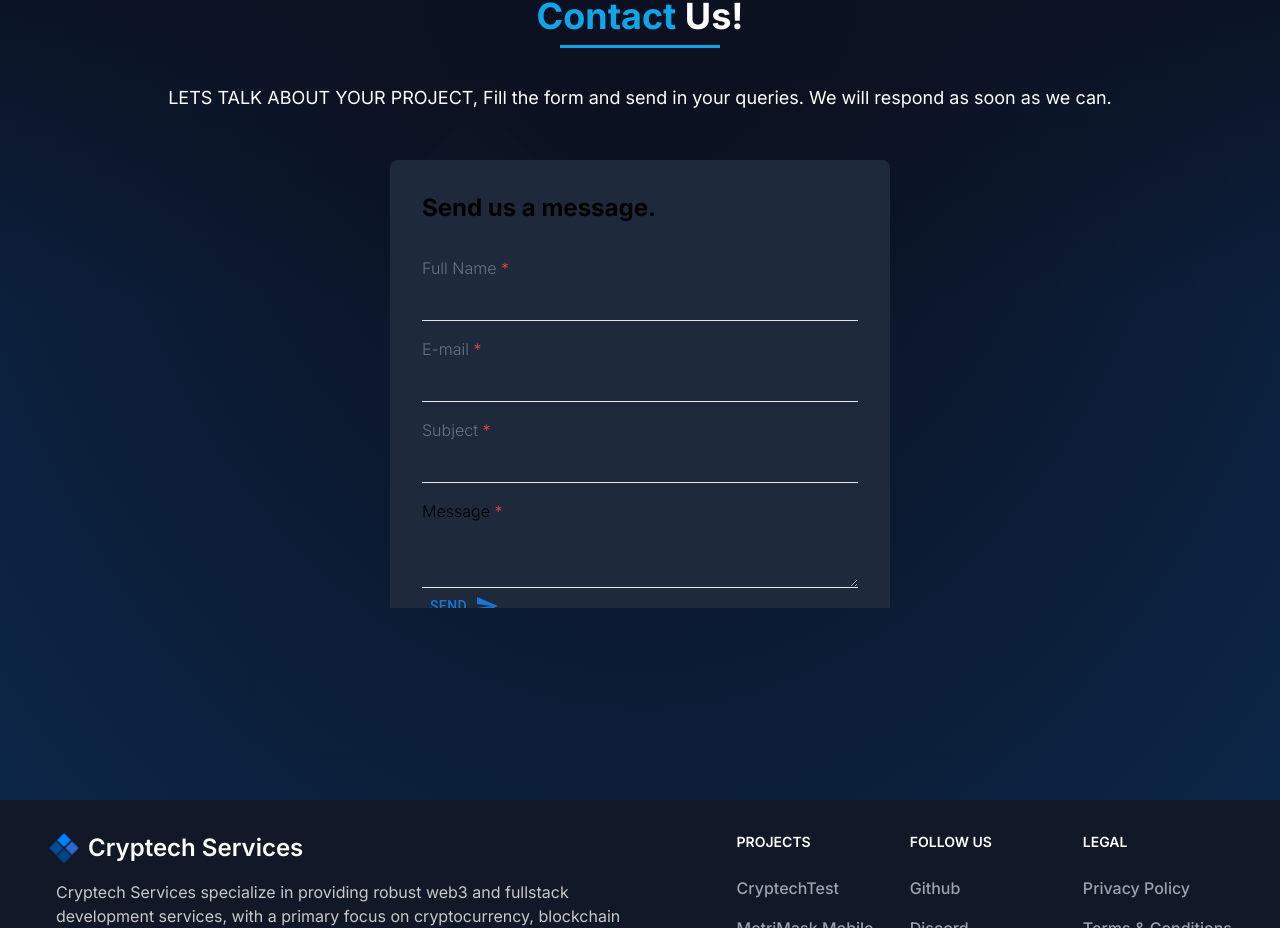
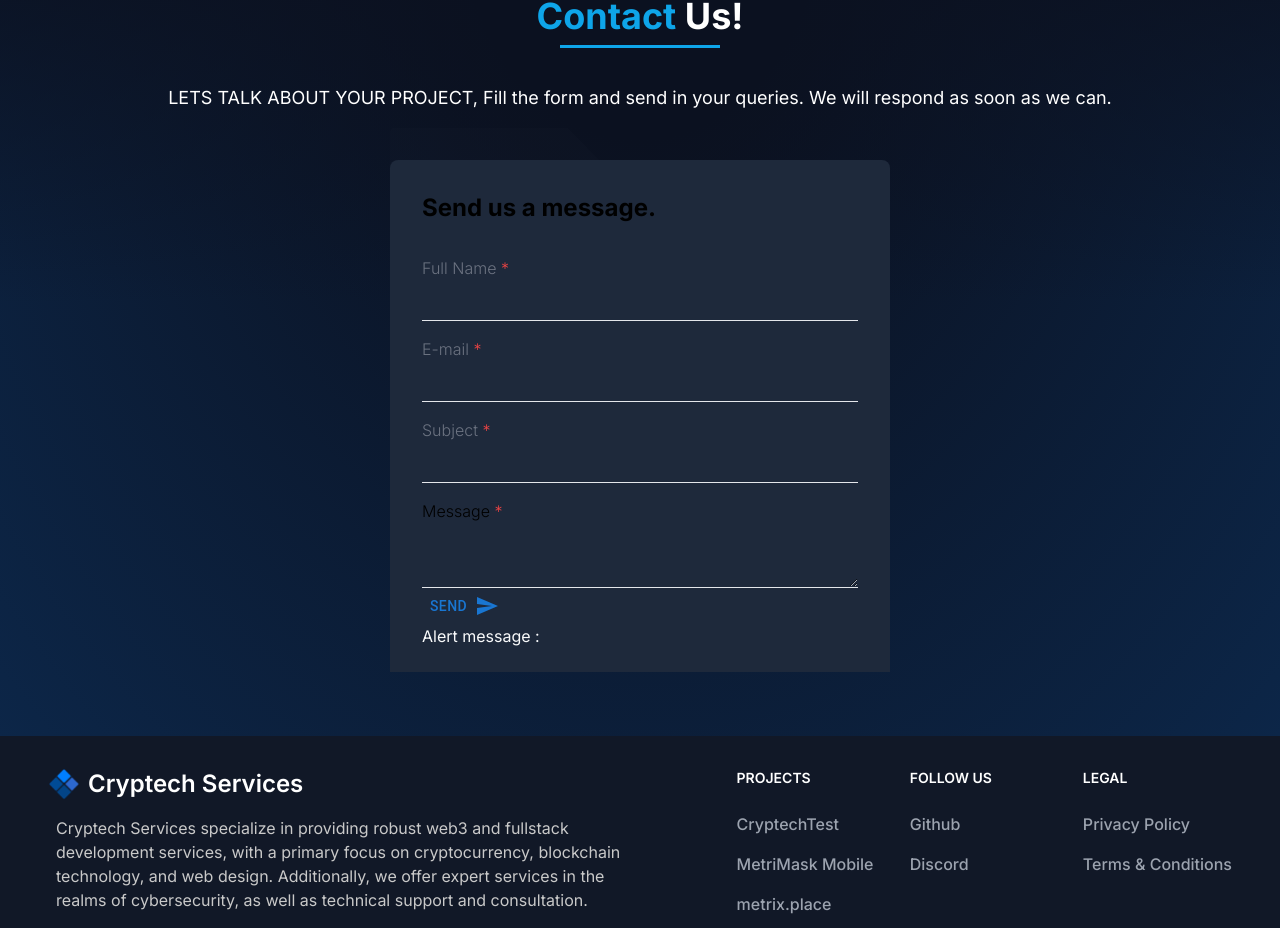
Before and after one commit to ercknard/ctsite, a Next.js app: page / in a window 1280 px wide. Shown: the part 6612-7540 px from the top of the page. Built offline with nearby package versions, Linux system fonts and the light colour scheme.

Commit message:
Update Email.tsx

```diff
--- a/src/components/Email.tsx
+++ b/src/components/Email.tsx
@@ -92,7 +92,7 @@ export default function ContactUs() {
     <section
       // data-aos="zoom-in"
       // data-aos-anchor-placement="top-bottom"
-      className="qxl:min-h-[45vh] lg:min-h-[60vh] flex justify-center pt-8 xxxl:mb-20 mb-32 overflow-x-hidden"
+      className="qxl:min-h-[45vh] lg:min-h-[60vh] flex justify-center pt-8 xxxl:pb-20 pb-32 lg:overflow-y-auto overflow-x-hidden"
     >
       <div className="max-w-screen-xl relative z-10">
         <div className="grid grid-cols-1 md:grid-cols-1 gap-4 md:h-96">
```
